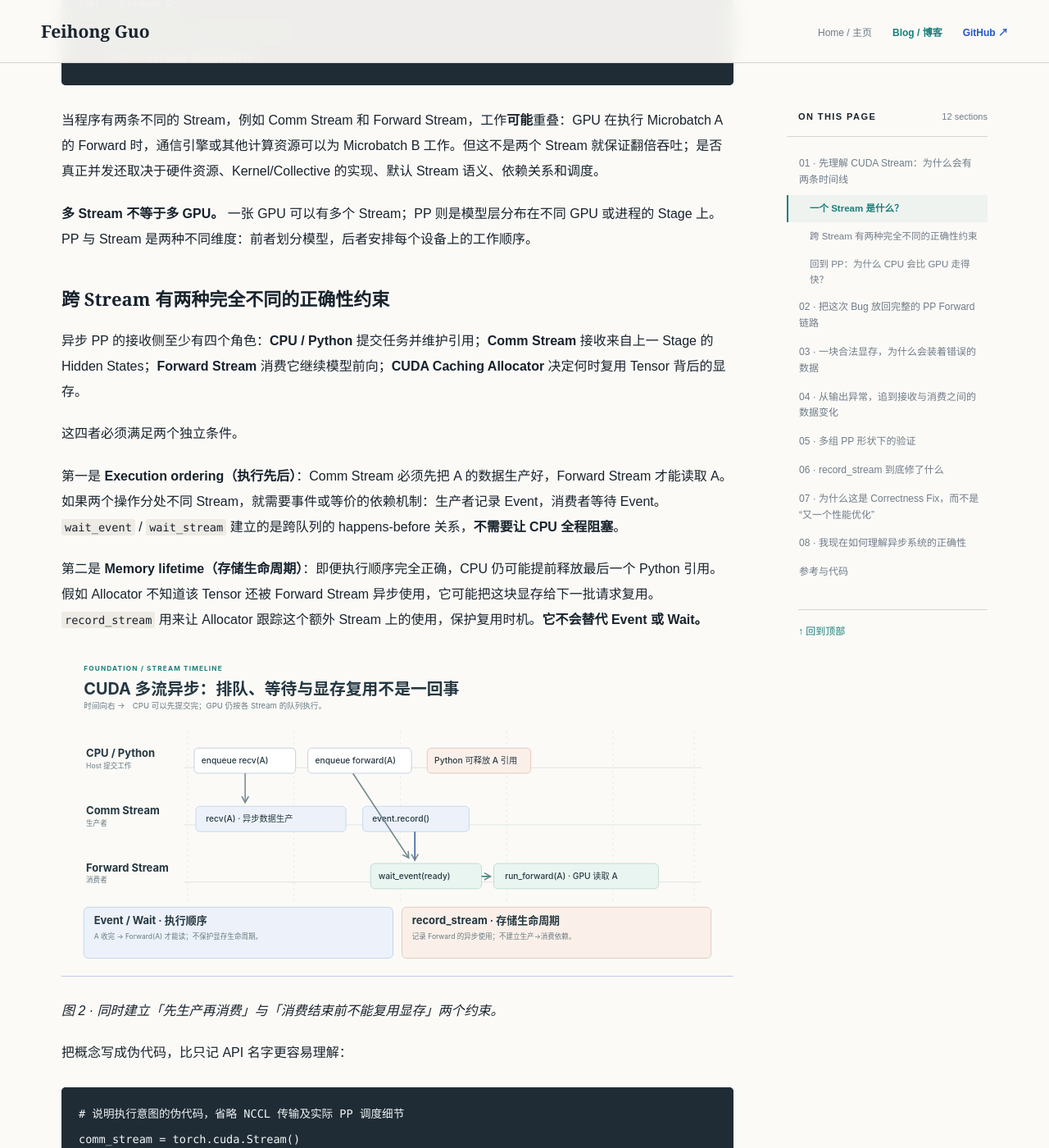
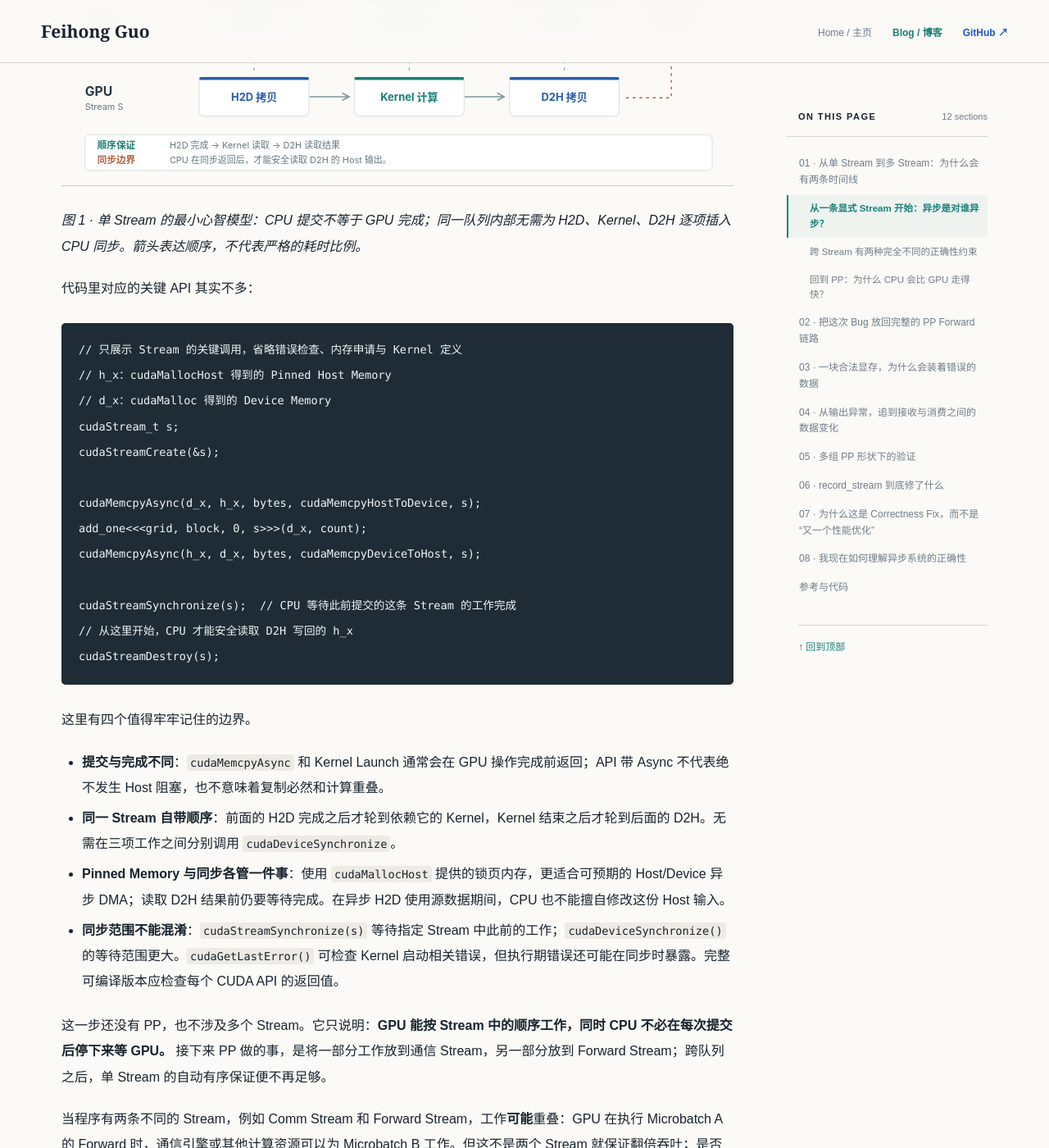
Before and after one commit to Phoenix3334/Phoenix3334.github.io, a Jekyll site: the page built from _posts/2026-11-18-pp-stream-lifetime-bug.md, in a window 1280 px wide and 1400 px high, scrolled down 2077 px. Shown: the whole window at 82% size. Built offline with Jekyll 4.4.1, drawn with Linux system fonts in a browser that asks for light colours; some of the changed text lies outside the part shown.

Commit message:
blog: teach single CUDA Stream before async PP cross-stream lifetime bug

```diff
--- a/_posts/2026-11-18-pp-stream-lifetime-bug.md
+++ b/_posts/2026-11-18-pp-stream-lifetime-bug.md
@@ -23,23 +23,50 @@ tags: [SGLang, Pipeline-Parallelism, CUDA, Correctness]
 
 修复对应 [SGLang PR #47614](https://github.com/sgl-project/sglang/pull/47614)，问题记录在 [Issue #47613](https://github.com/sgl-project/sglang/issues/47613)。这篇文章主要讲清楚它为什么会发生、如何被定位，以及一个容易混淆的事实：**<code>record_stream</code> 解决的是内存生命周期，不是 Stream 执行顺序。**
 
-## 01 · 先理解 CUDA Stream：为什么会有两条时间线
+## 01 · 从单 Stream 到多 Stream：为什么会有两条时间线
 
 如果只熟悉普通的同步 Python 代码，这个 Bug 最不直观的一点是：**Python 已经执行到下一行，但 GPU 可能还没完成上一行提交的计算。** 要看懂异步 PP，先把 CUDA Stream、事件依赖和显存管理区分开。
 
-### 一个 Stream 是什么？
+### 从一条显式 Stream 开始：异步是对谁异步？
 
-可以把 CUDA Stream 理解为**向 GPU 提交操作的一条有序队列**。Kernel Launch、支持的异步数据拷贝和通信操作都可以按 Stream 排队。同一 Stream 中，操作按照提交顺序执行；但 CPU 发起一个异步 Kernel 并返回，通常不意味着 GPU 已经执行完成。
+可以把 Stream 理解为**向 GPU 提交的一条有序工作序列**，而不是 CPU Thread、GPU Thread、SM 或 Copy Engine。CPU 调用 CUDA Runtime 提交操作；真正的数据复制由合适的传输引擎承担，Kernel 由 GPU 的计算资源执行。Stream 描述的是这些操作的**先后依赖**，而不是把某个硬件单元固定分配给一个任务队列。
 
-~~~text
-CPU / Python：
-    launch A → launch B → launch C → 继续执行 Python
-    （提交完成，不等于 GPU 执行完成）
+先只使用一条显式 Stream，把 **H2D（Host → Device）→ Kernel → D2H（Device → Host）** 连起来：
 
-GPU / Stream S：
-    A ─────────→ B ─────────→ C
-    （同一 Stream 按顺序执行）
+<p align="center">
+  <a href="/assets/posts/pp-single-stream-queue.svg" target="_blank" rel="noopener noreferrer" title="放大查看单个 CUDA Stream 的提交与执行">
+    <img src="/assets/posts/pp-single-stream-queue.svg" width="100%" alt="CPU 依次提交 H2D、Kernel 和 D2H；同一 CUDA Stream 按顺序执行，CPU 在 cudaStreamSynchronize 返回后才能读取结果">
+  </a>
+</p>
+
+*图 1 · 单 Stream 的最小心智模型：CPU 提交不等于 GPU 完成；同一队列内部无需为 H2D、Kernel、D2H 逐项插入 CPU 同步。箭头表达顺序，不代表严格的耗时比例。*
+
+代码里对应的关键 API 其实不多：
+
+~~~cpp
+// 只展示 Stream 的关键调用，省略错误检查、内存申请与 Kernel 定义
+// h_x：cudaMallocHost 得到的 Pinned Host Memory
+// d_x：cudaMalloc 得到的 Device Memory
+cudaStream_t s;
+cudaStreamCreate(&s);
+
+cudaMemcpyAsync(d_x, h_x, bytes, cudaMemcpyHostToDevice, s);
+add_one<<<grid, block, 0, s>>>(d_x, count);
+cudaMemcpyAsync(h_x, d_x, bytes, cudaMemcpyDeviceToHost, s);
+
+cudaStreamSynchronize(s);  // CPU 等待此前提交的这条 Stream 的工作完成
+// 从这里开始，CPU 才能安全读取 D2H 写回的 h_x
+cudaStreamDestroy(s);
 ~~~
+
+这里有四个值得牢牢记住的边界。
+
+- **提交与完成不同**：`cudaMemcpyAsync` 和 Kernel Launch 通常会在 GPU 操作完成前返回；API 带 Async 不代表绝不发生 Host 阻塞，也不意味着复制必然和计算重叠。
+- **同一 Stream 自带顺序**：前面的 H2D 完成之后才轮到依赖它的 Kernel，Kernel 结束之后才轮到后面的 D2H。无需在三项工作之间分别调用 `cudaDeviceSynchronize`。
+- **Pinned Memory 与同步各管一件事**：使用 `cudaMallocHost` 提供的锁页内存，更适合可预期的 Host/Device 异步 DMA；读取 D2H 结果前仍要等待完成。在异步 H2D 使用源数据期间，CPU 也不能擅自修改这份 Host 输入。
+- **同步范围不能混淆**：`cudaStreamSynchronize(s)` 等待指定 Stream 中此前的工作；`cudaDeviceSynchronize()` 的等待范围更大。`cudaGetLastError()` 可检查 Kernel 启动相关错误，但执行期错误还可能在同步时暴露。完整可编译版本应检查每个 CUDA API 的返回值。
+
+这一步还没有 PP，也不涉及多个 Stream。它只说明：**GPU 能按 Stream 中的顺序工作，同时 CPU 不必在每次提交后停下来等 GPU。** 接下来 PP 做的事，是将一部分工作放到通信 Stream，另一部分放到 Forward Stream；跨队列之后，单 Stream 的自动有序保证便不再足够。
 
 当程序有两条不同的 Stream，例如 Comm Stream 和 Forward Stream，工作**可能**重叠：GPU 在执行 Microbatch A 的 Forward 时，通信引擎或其他计算资源可以为 Microbatch B 工作。但这不是两个 Stream 就保证翻倍吞吐；是否真正并发还取决于硬件资源、Kernel/Collective 的实现、默认 Stream 语义、依赖关系和调度。
 
@@ -61,7 +88,7 @@ GPU / Stream S：
   </a>
 </p>
 
-*图 2 · 同时建立「先生产再消费」与「消费结束前不能复用显存」两个约束。*
+*图 2 · 跨流后出现两种独立约束：Event/Wait 负责执行顺序，`record_stream` 负责存储复用时机。*
 
 把概念写成伪代码，比只记 API 名字更容易理解：
 
@@ -107,7 +134,7 @@ PP 在不同 Stage 间传递 Hidden States，通常把工作拆成 Microbatch，
   </a>
 </p>
 
-*图 1 · 异步 PP 的系统总览。先看一次 Microbatch 如何跨 Stage、跨 Stream，再讨论隐藏在交接处的生命周期问题。点击可以查看完整 SVG。*
+*图 3 · 异步 PP 系统总览：Microbatch 跨 Stage 传递 Hidden States，真正需要保护的边界在接收后的 Forward 消费。*
 
 
 理解这次修复之前，需要先分清：**Stage 之间传递的模型中间结果**，和 **最后一个 Stage 生成、准备返回给请求管理层的 Token 结果**，不是同一种消息。
@@ -176,7 +203,7 @@ CPU 端事件循环并不会等这个 Forward 做完：它可能很快释放上
   <img src="/assets/posts/pp-stream-lifetime.svg" width="100%" alt="CPU、Comm Stream、Forward Stream 与 Allocator 之间的异步 Tensor 生命周期时间线">
 </p>
 
-*图 3 · 原始故障时间线：A 的存储在 GPU 消费结束前被 B 复用，与前面的正确跨流执行示意形成对照。*
+*图 4 · 故障时间线：A 的存储在 Forward 读取结束前被 B 复用，导致合法地址中的数据已经被覆盖。*
 
 这解释了为什么它可能产生 Silent Corruption，而不是 Crash：访问不是越界，而是**在错误时刻读取了被复用的内存内容**。从 Kernel 看，输入地址仍然有效；从模型计算语义看，这个 microbatch 的 hidden states 已经被污染。
 
```
